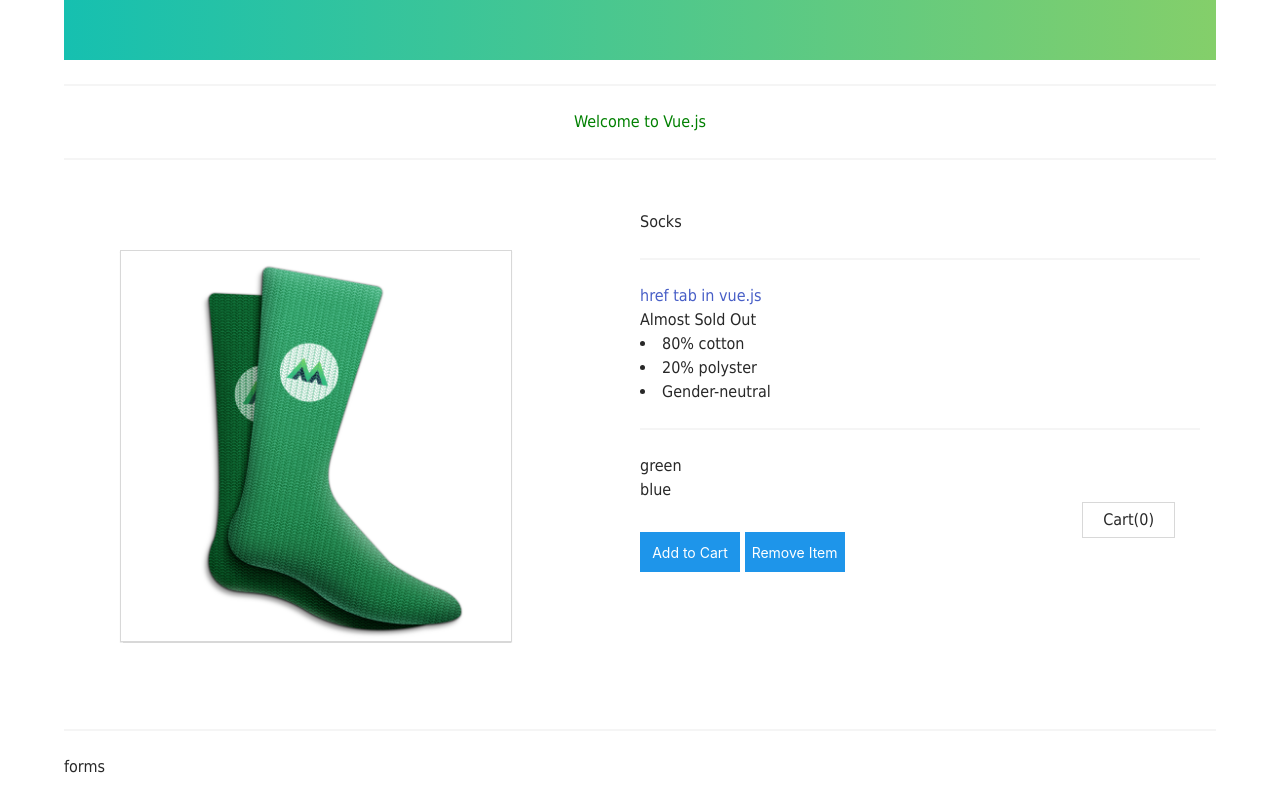
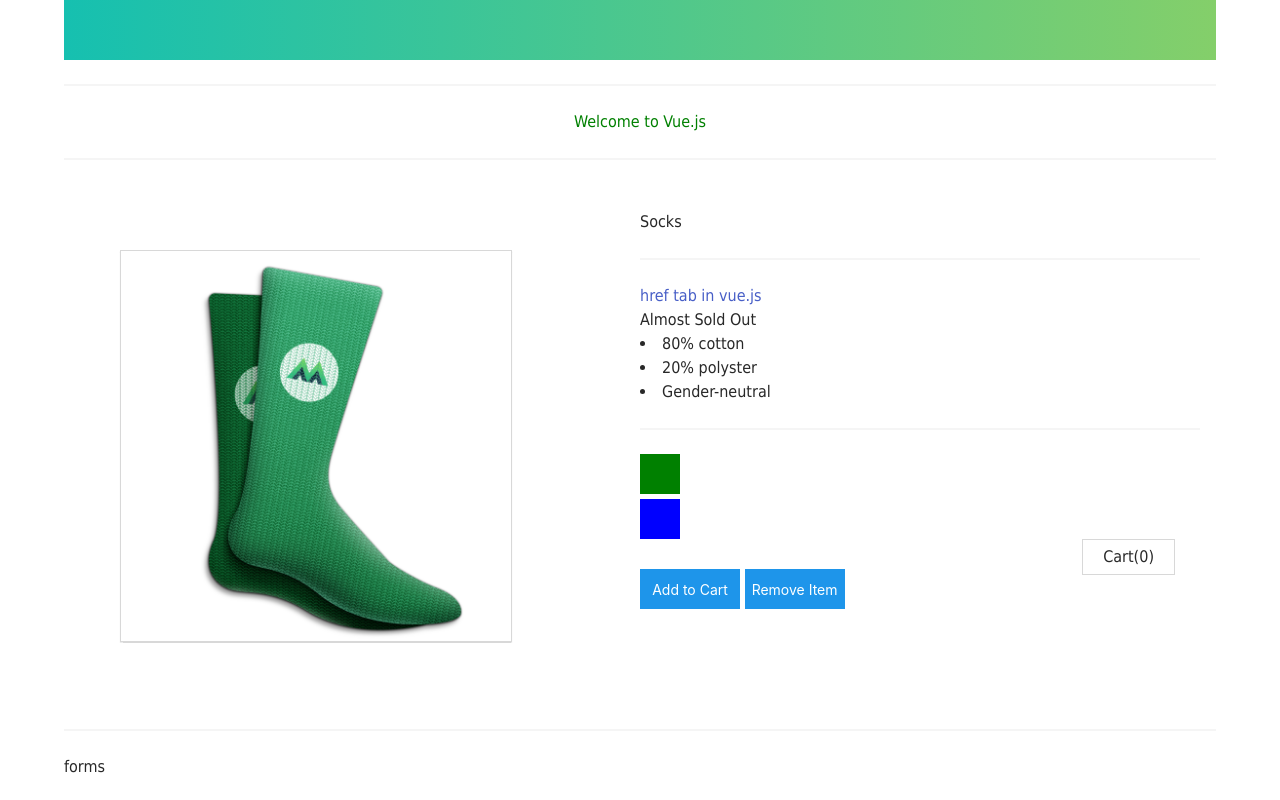
Before and after one commit to karamsetty09/vue2, a website: page vue/index.html in a window 1280 px wide. Shown: the top 800 px of the page. Drawn offline with nearby package versions, Linux system fonts and the light colour scheme.

Commit message:
Dynamic color change by hover.

```diff
--- a/vue/index.html
+++ b/vue/index.html
@@ -40,12 +40,17 @@
             <li v-for="detail in details">{{detail}}</li>
             <hr></hr>
 
-            <div v-for="variant in variants" :key="variant.variantId">
-                <p @mouseover="updateProduct(variant.variantImage)">{{variant.variantColor}}</p>
+            <div v-for="variant in variants"
+                :key="variant.variantId"
+                class="color-box"
+                :style="{backgroundColor: variant.variantColor}"
+                @mouseover="updateProduct(variant.variantImage)">
+
             </div>
 
             <button v-on:click="addToCart">Add to Cart</button>
             <button v-on:click="reoveFromCart">Remove Item</button>
+
             <div class="cart">
                 <p>Cart({{cart}})</p>
             </div>
```
